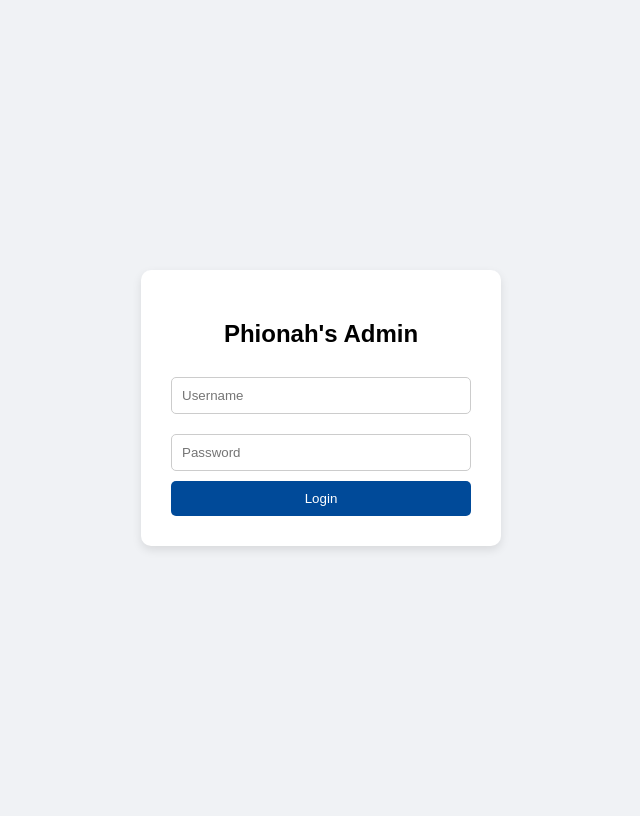
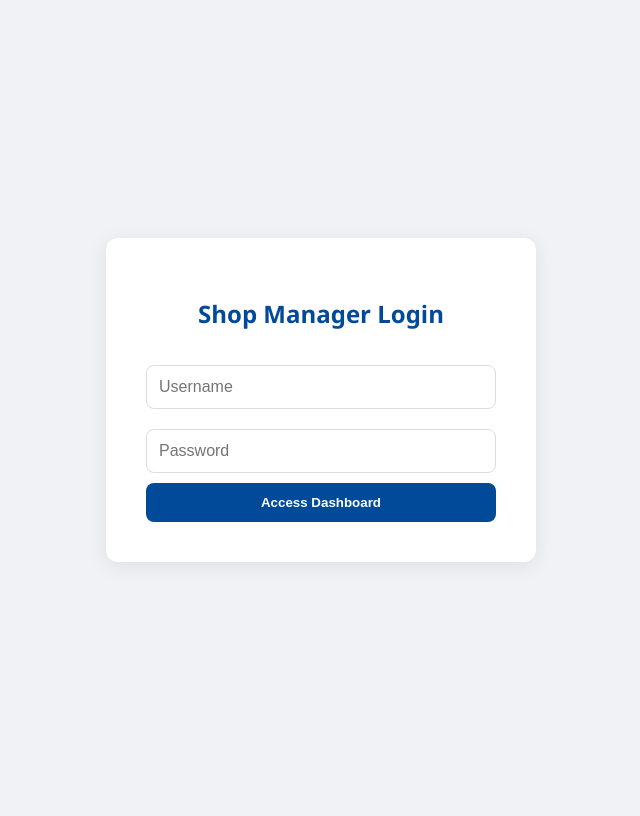
Before and after one commit to FAR-ANALYST/phionah-plastics, a Flask app: page /login in a window 1280 px wide. Shown: the whole page, without its empty margins (319-959 px from the left). After the commit the page ends 562 px from the top, so only its background shows below. Run offline with Flask 3, Linux system fonts and the light colour scheme.

Commit message:
Update login.html

```diff
--- a/templates/login.html
+++ b/templates/login.html
@@ -1,21 +1,25 @@
 <!DOCTYPE html>
-<html>
+<html lang="en">
 <head>
+    <meta charset="UTF-8">
+    <meta name="viewport" content="width=device-width, initial-scale=1.0">
     <title>Admin Login - Phionah's Shops</title>
     <style>
-        body { font-family: sans-serif; display: flex; justify-content: center; align-items: center; height: 100vh; background: #f0f2f5; }
-        .login-card { background: white; padding: 30px; border-radius: 10px; box-shadow: 0 4px 10px rgba(0,0,0,0.1); width: 300px; }
-        input { width: 100%; padding: 10px; margin: 10px 0; border: 1px solid #ccc; border-radius: 5px; box-sizing: border-box; }
-        button { width: 100%; padding: 10px; background: #004a99; color: white; border: none; border-radius: 5px; cursor: pointer; }
+        body { font-family: 'Segoe UI', sans-serif; display: flex; justify-content: center; align-items: center; height: 100vh; background: #f0f2f5; margin: 0; }
+        .login-card { background: white; padding: 40px; border-radius: 12px; box-shadow: 0 4px 20px rgba(0,0,0,0.08); width: 100%; max-width: 350px; text-align: center; }
+        h2 { color: #004a99; margin-bottom: 25px; }
+        input { width: 100%; padding: 12px; margin: 10px 0; border: 1px solid #ddd; border-radius: 8px; box-sizing: border-box; font-size: 16px; }
+        button { width: 100%; padding: 12px; background: #004a99; color: white; border: none; border-radius: 8px; font-weight: bold; cursor: pointer; transition: 0.3s; }
+        button:hover { background: #003366; }
     </style>
 </head>
 <body>
     <div class="login-card">
-        <h2 style="text-align:center;">Phionah's Admin</h2>
+        <h2>Shop Manager Login</h2>
         <form action="/login" method="POST">
             <input type="text" name="username" placeholder="Username" required>
             <input type="password" name="password" placeholder="Password" required>
-            <button type="submit">Login</button>
+            <button type="submit">Access Dashboard</button>
         </form>
     </div>
 </body>
```
